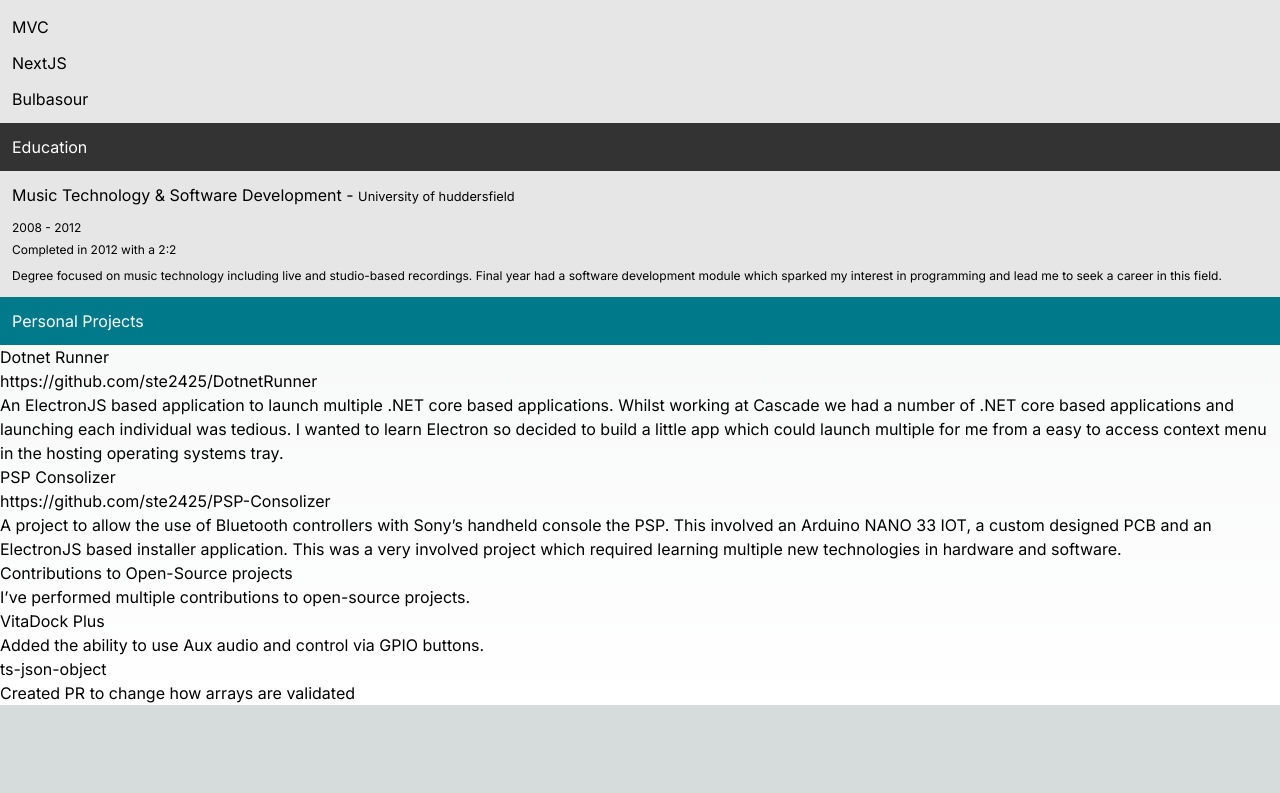
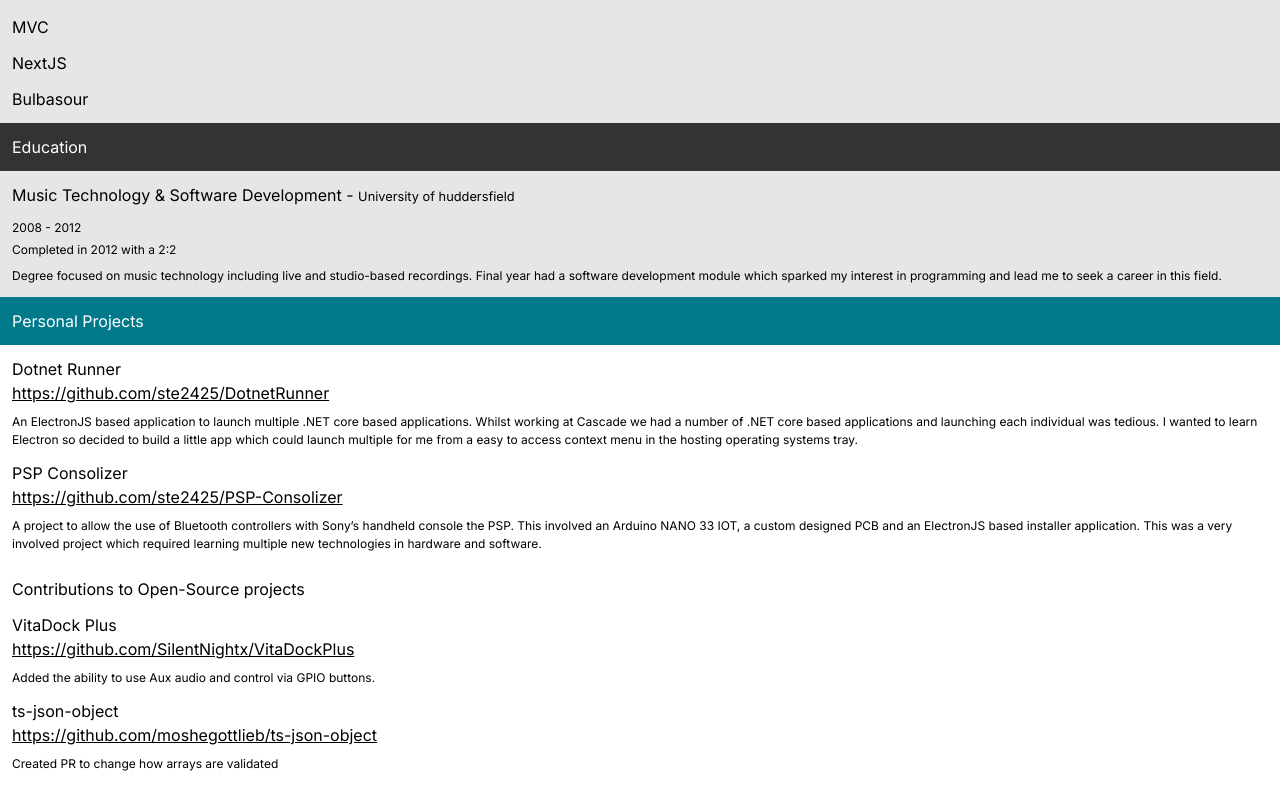
Before and after one commit to ste2425/CV, a Next.js app: page /CV/ in a window 1280 px wide. Shown: the part 1373-2166 px from the top of the page. Before the commit the page ends 2078 px from the top, so only its background shows below. Built offline with nearby package versions, Linux system fonts and the light colour scheme.

Commit message:
dirty hacky mc hack

```diff
--- a/src/pages/index.tsx
+++ b/src/pages/index.tsx
@@ -60,6 +60,33 @@ const inter = Inter({ subsets: ["latin"] });
 
 interface ICVComponentProps {
   cv: ICV
+}
+
+interface IEntityDescription {
+  name: string,
+  subName?: string,
+  date?: string,
+  summary?: string,
+  description: string,
+  link?: string
+}
+
+interface IEntityDescriptionComponentProps {
+  entities: IEntityDescription[]
+}
+
+function EntityDescriptionComponent({ entities }: IEntityDescriptionComponentProps) {
+  return (<div>
+    {entities.map((e, i) =>
+              <div key={i}>
+                <h3 className="fs-5">{e.name} {e.subName && <span> - <small>{e.subName}</small></span>}</h3>
+                {e.date && <p className="pt-3 fs-6 text-primary">{e.date}</p>}
+                {e.link && <a className="w-100 text-primary" href={e.link}><u>{e.link}</u></a>}
+                { e.summary && <p className="pt-1 fs-6">{e.summary}</p>}
+                <p className="pt-2 fs-6 pb-3">{e.description}</p>
+              </div>
+            )}
+  </div>)
 }
 
 export function CVComponent({ cv }: ICVComponentProps) {
@@ -146,31 +173,32 @@ export function CVComponent({ cv }: ICVComponentProps) {
           </div>
         </Col>
       </Row>
-      <Row>
+      <Row className="bg-white">
         <Col className="blue text-white">
           <h2 className="fs-4 p-3"> Personal Projects </h2>
         </Col>
       </Row>
-      {cv.projects.map(({ name, url, description }, i) => (
-        <Row key={i}>
-          <h2>{name}</h2>
-          <Button href={url}>{url}</Button>
-          <p>{description}</p>
-        </Row>))
-      }
-      <Row>
-        <h2>Contributions to Open-Source projects</h2>
-        <p>I’ve performed multiple contributions to open-source projects.</p>
-        <ul>
-          {cv.openSourceContributions.map(({ name, url, description}, i) =>
-              <li key={i}>
-                <Row>
-                  <Col><Button href={url}>{name}</Button></Col>
-                  <Col>{description}</Col>
-                </Row>
-            </li>
-          )}
-        </ul>
+
+      <Row className="bg-white pt-3 pe-3 ps-3">
+        <EntityDescriptionComponent entities={cv.projects.map(p => ({
+                    name: p.name,
+                    description: p.description,
+                    link: p.url
+                }))} />
+      </Row>
+
+      <Row className="bg-white pe-3 ps-3">
+        <Col>
+          <h2 className="fs-4 pt-3 pb-3"> Contributions to Open-Source projects </h2>
+        </Col>
+      </Row>
+
+      <Row className="bg-white pb-2 pe-3 ps-3">
+        <EntityDescriptionComponent entities={cv.openSourceContributions.map(o => ({
+            name: o.name,
+            description: o.description,
+            link: o.url
+        }))} />
       </Row>
     </Container>
   );
```
